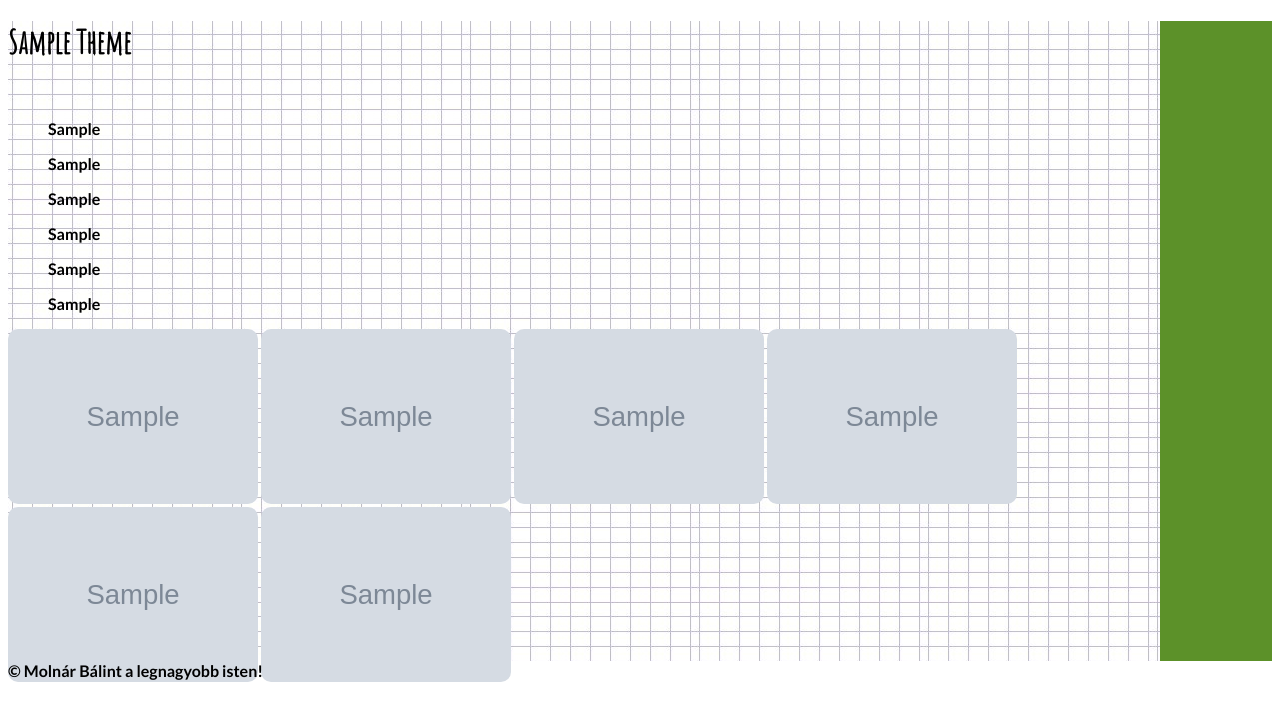
After one commit to MKristof6/LazyLlamas, a Flask app: page /matching-game/1 in a window 1280 px wide. The commit adds this page. Shown: the top 721 px of the page. Run offline with Flask 2, Linux system fonts and the light colour scheme; grey boxes marked "Sample" are stand-in pictures; a database or web service that is not in the repository returns one stand-in record (values such as "Sample title"); some libraries are stand-ins or nearby versions.

Commit message:
feat: matching game theme addition, image saving route changed, redirecting using id, minor css styling

```diff
--- a/data_handler.py
+++ b/data_handler.py
@@ -30,7 +30,15 @@ def get_latest_id():
     return connection.execute_select('SELECT id FROM student ORDER BY id DESC LIMIT 1', fetchall=False)
 
 
-def new_matching_exercise(word1, word2, word3, word4, word5, word6, image1, image2, image3, image4, image5, image6):
+def new_matching_exercise(theme, word1, word2, word3, word4, word5, word6, image1, image2, image3, image4, image5, image6):
     connection.execute_dml_statement(
-        """INSERT INTO matching_exercise(word1, word2, word3, word4, word5, word6, image1, image2, image3, image4, image5, image6) VALUES (%s, %s, %s, %s, %s, %s, %s, %s, %s, %s, %s, %s)""",
-        [word1, word2, word3, word4, word5, word6, image1, image2, image3, image4, image5, image6])
+        """INSERT INTO matching_exercise(theme, word1, word2, word3, word4, word5, word6, image1, image2, image3, image4, image5, image6) VALUES (%s, %s, %s, %s, %s, %s, %s, %s, %s, %s, %s, %s, %s)""",
+        [theme, word1, word2, word3, word4, word5, word6, image1, image2, image3, image4, image5, image6])
+
+
+def get_matching_exercise(id):
+    return connection.execute_select('SELECT * FROM matching_exercise WHERE id = %s', [id], fetchall=False)
+
+
+def get_latest_matching_exercise_id():
+    return connection.execute_select('SELECT id FROM matching_exercise ORDER BY id DESC LIMIT 1', fetchall=False)
--- a/main.py
+++ b/main.py
@@ -138,30 +138,40 @@ def exercises():
     return 'Implementation in process. Don\'t be an impatient dick!'
 
 
-@app.route('/matching-game', methods=['GET', 'POST'])
-def matching_game():
-    if request.method == 'POST':
-        words = []
-        images = []
-        for i in range(1, 7):
-            words.append(request.form['text' + str(i)])
-            images.append(util.get_image(request.files['img' + str(i)]))
-        word1 = words[0]
-        word2 = words[1]
-        word3 = words[2]
-        word4 = words[3]
-        word5 = words[4]
-        word6 = words[5]
-        image1 = images[0]
-        image2 = images[1]
-        image3 = images[2]
-        image4 = images[3]
-        image5 = images[4]
-        image6 = images[5]
-        data_handler.new_matching_exercise(word1, word2, word3, word4, word5, word6, image1, image2, image3, image4, image5, image6)
-        return 'shit'
+@app.route('/matching-game-upload', methods=['GET', 'POST'])
+def matching_game_upload():
+    if request.method == 'POST':    # What if multiple amigos give the same theme? Folder path will be compromised, needs fix!
+        theme = request.form['theme']
+        word1 = request.form['word1']
+        word2 = request.form['word2']
+        word3 = request.form['word3']
+        word4 = request.form['word4']
+        word5 = request.form['word5']
+        word6 = request.form['word6']
+        # Saving image file to static/images/theme folder, and returning with the path + filename
+        image1 = util.get_image(theme, request.files['img1'])
+        image2 = util.get_image(theme, request.files['img2'])
+        image3 = util.get_image(theme, request.files['img3'])
+        image4 = util.get_image(theme, request.files['img4'])
+        image5 = util.get_image(theme, request.files['img5'])
+        image6 = util.get_image(theme, request.files['img6'])
+        # Inserting form data to database
+        data_handler.new_matching_exercise(theme, word1, word2, word3, word4, word5, word6, image1, image2, image3, image4,
+                                           image5, image6)
+        # Redirecting using the newly inserted row's id
+        id = data_handler.get_latest_matching_exercise_id()['id']
+        return redirect('/matching-game/' + str(id))
     else:
-        return render_template('matching.html')
+        return render_template('matching_upload.html')
+
+
+@app.route('/matching-game/<id>')
+def matching_game(id):
+    # Getting the data through row id
+    theme_and_images_and_words = data_handler.get_matching_exercise(id)
+    print(theme_and_images_and_words)
+    return render_template('matching_game.html', data=theme_and_images_and_words)
+
 
 
 @app.route('/memory-game')
--- a/static/main.css
+++ b/static/main.css
@@ -67,3 +67,19 @@ body {
     border-radius: 20px;
     text-align: center;
 }
+
+.game-container {
+    background: #5C9129;
+}
+
+.matching-game-container {
+    width: 90vw;
+    height: 80vh;
+    background-image: url("/static/images/math.jpg");
+}
+
+.flashcard {
+    width: 250px;
+    height: 175px;
+    border-radius: 10px;
+}
--- /dev/null
+++ b/templates/matching_game.html
@@ -0,0 +1,32 @@
+{% extends 'template.html' %}
+{% block title %} Párosítás {% endblock %}
+{% block head %} {{ super() }} {% endblock %}
+{% block content %}
+<div class="game-container">
+    <div class="matching-game-container">
+        <div class="word-container">
+            <h1 id="theme">{{ data.theme | title }}</h1><br>
+            <ul id="word1">{{ data.word1 | title }}</ul>
+            <ul id="word2">{{ data.word2 | title }}</ul>
+            <ul id="word3">{{ data.word3 | title }}</ul>
+            <ul id="word4">{{ data.word4 | title }}</ul>
+            <ul id="word5">{{ data.word5 | title }}</ul>
+            <ul id="word6">{{ data.word6 | title}}</ul>
+        </div>
+        <div class="image-container">
+            <img class="flashcard" src="{{ url_for('static', filename=data.image1) }}" data-word="{{ data.word1}}"
+                 id="image1">
+            <img class="flashcard" src="{{ url_for('static', filename=data.image2) }}" data-word="{{ data.word2}}"
+                 id="image2">
+            <img class="flashcard" src="{{ url_for('static', filename=data.image3) }}" data-word="{{ data.word3}}"
+                 id="image3">
+            <img class="flashcard" src="{{ url_for('static', filename=data.image4) }}" data-word="{{ data.word4}}"
+                 id="image4">
+            <img class="flashcard" src="{{ url_for('static', filename=data.image5) }}" data-word="{{ data.word5}}"
+                 id="image5">
+            <img class="flashcard" src="{{ url_for('static', filename=data.image6) }}" data-word="{{ data.word6}}"
+                 id="image6">
+        </div>
+    </div>
+</div>
+{% endblock %}
--- a/templates/template.html
+++ b/templates/template.html
@@ -4,6 +4,11 @@
     {% block head %}
     <meta charset="UTF-8">
     <link rel="stylesheet" href="../static/main.css"/>
+    <link rel="preconnect" href="https://fonts.gstatic.com">
+    <link href="https://fonts.googleapis.com/css2?family=Lato:wght@700&display=swap" rel="stylesheet">
+    <link rel="preconnect" href="https://fonts.gstatic.com">
+    <link href="https://fonts.googleapis.com/css2?family=Amatic+SC&display=swap" rel="stylesheet">
+    <script src="static/js/matchingGame.js" defer></script>
     <script defer src="https://code.responsivevoice.org/responsivevoice.js?key=YOUR_UNIQUE_KEY"></script>
     <script src="/static/js/main.js" defer></script>
     <title>{% block title %} Amigos {% endblock %}</title>
@@ -13,8 +18,8 @@
 {% block content %}
 <input type="button" onclick="responsiveVoice.speak('apple')" value="help">
 {% endblock %}
-    {% block footer %}
-    &copy; Molnár Bálint a legnagyobb isten!
-    {% endblock %}
+{% block footer %}
+&copy; Molnár Bálint a legnagyobb isten!
+{% endblock %}
 </body>
 </html>
--- a/util.py
+++ b/util.py
@@ -1,6 +1,5 @@
 import os
 from pathlib import Path
-
 import bcrypt
 
 
@@ -13,9 +12,9 @@ def verify_pw(stored_pw, pw):
     return bcrypt.checkpw(stored_pw.encode('utf-8'), pw.encode('utf-8'))
 
 
-def get_image(file):
+def get_image(theme, file):
     image_path = f"/static/images"
-    image_folder_path = f"{Path(__name__).parent}{image_path}"
+    image_folder_path = f"{Path(__name__).parent}{image_path}/{theme}"
     file.save(os.path.join(image_folder_path, file.filename))
     image = "images/" + file.filename
     return image
```
Also changed, not shown: db/create.sql (+5 -3 lines), templates/matching_upload.html (renamed from templates/matching.html, +19 -15 lines).
